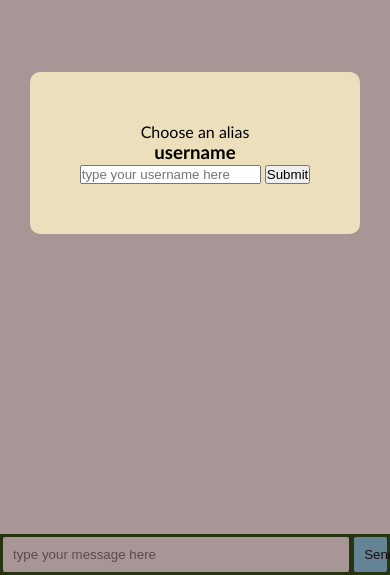
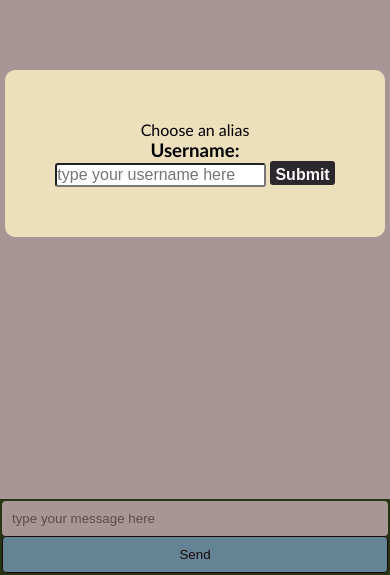
Before and after one commit to ffraniel/conversationStarter, a website: page static/index.html in a window 390 px wide. Shown: the part 269-844 px from the top of the page. Drawn offline with nearby package versions, Linux system fonts and the light colour scheme; no server answers.

Commit message:
added basic styling to forms

```diff
--- a/static/index.html
+++ b/static/index.html
@@ -25,15 +25,15 @@
       <div class="set-username" v-bind:class="{ usernameOverlayGone: hasInputUsername }">
           <form id="username-form" v-on:submit.prevent="chooseUsername">
               <p>Choose an alias</p>
-              <h3>username {{ username }}</h3>
-              <input v-model="username" id="user-name-input" placeholder="type your username here">
-              <input type="submit" name="Select">
+              <h3>Username: {{ username }}</h3>
+              <input v-model="username" class="username-input" placeholder="type your username here">
+              <input type="submit" name="Select" class="username-submit">
           </form>
       </div>
 
       <form id="mainform" v-on:submit.prevent="sendMessage">
-          <input v-model="messageInput" id="m" autocomplete="off" placeholder="type your message here" />
-          <button>Send</button>
+          <input v-model="messageInput" class="mainform-input" autocomplete="off" placeholder="type your message here" />
+          <button class="mainform-button">Send</button>
       </form>
     </div>
 
--- a/static/style.css
+++ b/static/style.css
@@ -16,20 +16,41 @@ body {
   width: 100%;
 }
 
-#mainform input {
+#mainform .mainform-input{
   border: 0;
   padding: 10px;
-  width: 90%;
-  margin-right: .5%;
+  width: 85%;
+  /* margin-right: .5%; */
   border-radius: 2px;
 }
 
-#mainform button {
-  width: 8.5%;
+#mainform .mainform-button {
+  width: 14%;
   background: rgb(130, 224, 255);
   border: none;
   border-radius: 2px;
   padding: 10px;
+}
+
+@media(max-width:550px) {
+  #mainform {
+    padding: 2px;
+    position: fixed;
+    bottom: 0;
+    width: 100%;
+  }
+  #mainform .mainform-input{
+    padding: 10px;
+    width: 100%;
+    border-radius: 4px;
+  }
+  #mainform .mainform-button {
+    width: 100%;
+    background: rgb(130, 224, 255);
+    border: 1px black solid;
+    border-radius: 4px;
+    padding: 10px;
+  }
 }
 
 #messages {
@@ -60,13 +81,32 @@ body {
   margin:auto;
   display:flex;
 }
-.set-username #username-form{
+#username-form{
   margin:auto;
   background:rgb(236, 223, 188);
   padding:50px;
   border-radius:10px;
   font-family:'Gill Sans', 'Gill Sans MT', Calibri, 'Trebuchet MS', sans-serif;
   font-size:1rem;
+}
+
+.username-input{
+  border-radius: 3px;
+  height: 1.5rem;
+  font-size:1rem;
+}
+.username-submit {
+  background:rgb(42, 40, 44);
+  color:rgb(250, 246, 246);
+  border:none;
+  border-radius: 3px;
+  height:1.5rem;
+  padding:5px;
+  font-size:1rem;
+  font-weight: 900;
+}
+.username-submit:hover {
+  background:black;
 }
 
 .usernameOverlayGone {
```
